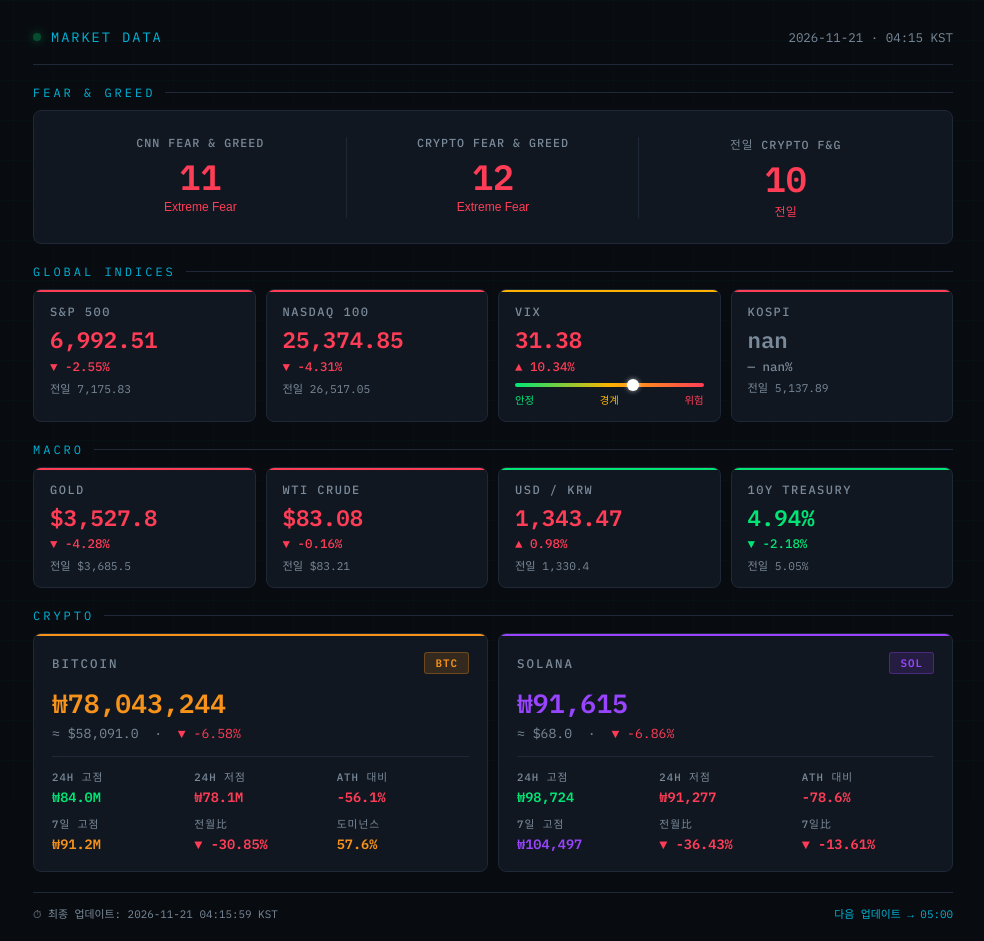
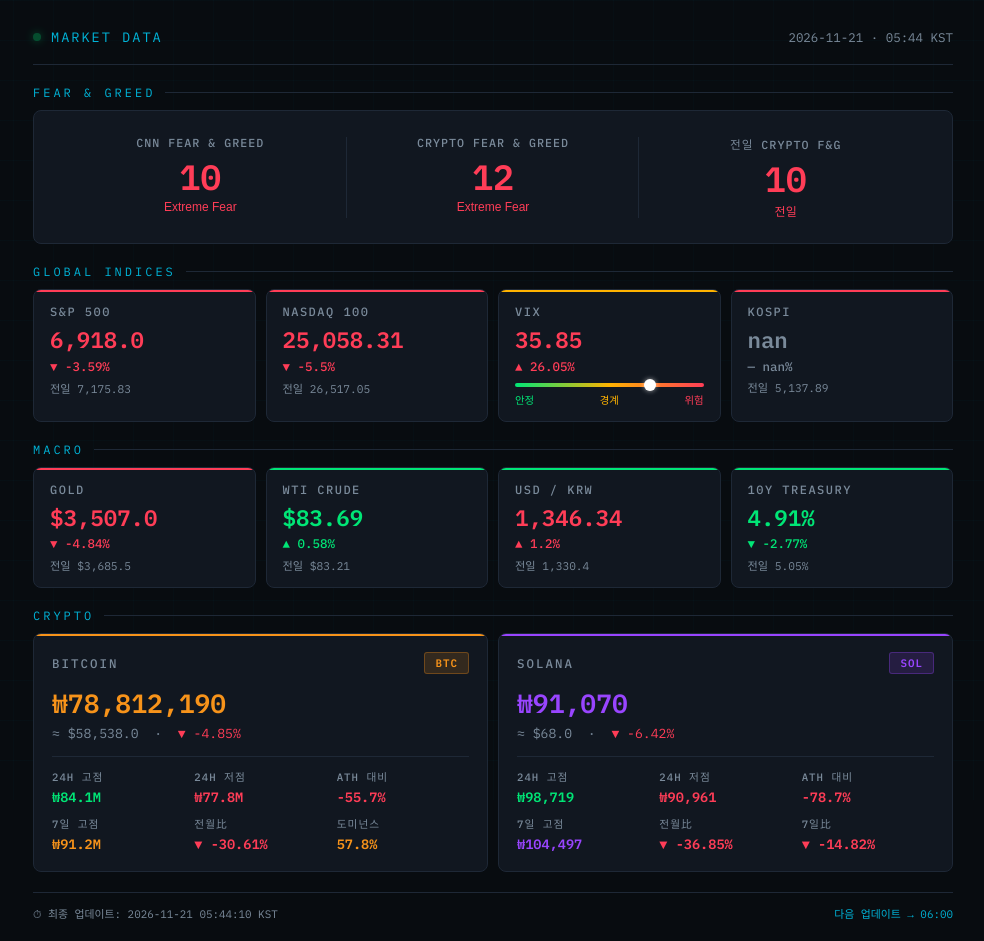
Before and after one commit to lundonhong-hub/my-market-data, a plain HTML site: page index.html in a window 1280 px wide. Shown: the whole page, without its empty margins (147-1131 px from the left). Drawn offline with Linux system fonts and the light colour scheme; a web font is replaced by a local one.

Commit message:
data update: 2026-11-20 20:44 KST

```diff
--- a/index.html
+++ b/index.html
@@ -4,7 +4,7 @@
 <meta charset="UTF-8">
 <meta name="viewport" content="width=device-width, initial-scale=1.0">
 <meta http-equiv="refresh" content="3600">
-<title>Market Data · 2026-11-21 04:15:59</title>
+<title>Market Data · 2026-11-21 05:44:10</title>
 <style>
   @import url('https://fonts.googleapis.com/css2?family=IBM+Plex+Mono:wght@400;500;600&family=IBM+Plex+Sans+KR:wght@400;500;600&display=swap');
   :root {
@@ -76,7 +76,7 @@
 
   <div class="header">
     <div class="header-left"><div class="dot"></div><div class="htitle">Market Data</div></div>
-    <div class="htime">2026-11-21 · 04:15 KST</div>
+    <div class="htime">2026-11-21 · 05:44 KST</div>
   </div>
 
   <!-- 공포탐욕 -->
@@ -84,7 +84,7 @@
   <div class="fg-box">
     <div class="fg-item">
       <div class="fg-lbl">CNN Fear &amp; Greed</div>
-      <div class="fg-val" style="color:#ff3d57">11</div>
+      <div class="fg-val" style="color:#ff3d57">10</div>
       <div class="fg-txt" style="color:#ff3d57">Extreme Fear</div>
     </div>
     <div class="fg-item">
@@ -104,21 +104,21 @@
   <div class="g4" style="margin-bottom:20px">
     <div class="card d d1">
       <div class="clbl">S&amp;P 500</div>
-      <div class="cval" style="color:#ff3d57">6,992.51</div>
-      <div class="cchg" style="color:#ff3d57">▼ -2.55%</div>
+      <div class="cval" style="color:#ff3d57">6,918.0</div>
+      <div class="cchg" style="color:#ff3d57">▼ -3.59%</div>
       <div class="csub">전일 7,175.83</div>
     </div>
     <div class="card d d2">
       <div class="clbl">NASDAQ 100</div>
-      <div class="cval" style="color:#ff3d57">25,374.85</div>
-      <div class="cchg" style="color:#ff3d57">▼ -4.31%</div>
+      <div class="cval" style="color:#ff3d57">25,058.31</div>
+      <div class="cchg" style="color:#ff3d57">▼ -5.5%</div>
       <div class="csub">전일 26,517.05</div>
     </div>
     <div class="card w d3">
       <div class="clbl">VIX</div>
-      <div class="cval" style="color:#ff3d57">31.38</div>
-      <div class="cchg" style="color:#ff3d57">▲ 10.34%</div>
-      <div class="vix-bar"><div class="vix-mk" style="left:62.75999999999999%"></div></div>
+      <div class="cval" style="color:#ff3d57">35.85</div>
+      <div class="cchg" style="color:#ff3d57">▲ 26.05%</div>
+      <div class="vix-bar"><div class="vix-mk" style="left:71.7%"></div></div>
       <div class="vix-lbl"><span style="color:var(--up)">안정</span><span style="color:var(--warn)">경계</span><span style="color:var(--down)">위험</span></div>
     </div>
     <div class="card d d4">
@@ -134,26 +134,26 @@
   <div class="g4" style="margin-bottom:20px">
     <div class="card d d5">
       <div class="clbl">Gold</div>
-      <div class="cval" style="color:#ff3d57">$3,527.8</div>
-      <div class="cchg" style="color:#ff3d57">▼ -4.28%</div>
+      <div class="cval" style="color:#ff3d57">$3,507.0</div>
+      <div class="cchg" style="color:#ff3d57">▼ -4.84%</div>
       <div class="csub">전일 $3,685.5</div>
     </div>
-    <div class="card d d6">
+    <div class="card u d6">
       <div class="clbl">WTI Crude</div>
-      <div class="cval" style="color:#ff3d57">$83.08</div>
-      <div class="cchg" style="color:#ff3d57">▼ -0.16%</div>
+      <div class="cval" style="color:#00e676">$83.69</div>
+      <div class="cchg" style="color:#00e676">▲ 0.58%</div>
       <div class="csub">전일 $83.21</div>
     </div>
     <div class="card u d7">
       <div class="clbl">USD / KRW</div>
-      <div class="cval" style="color:#ff3d57">1,343.47</div>
-      <div class="cchg" style="color:#ff3d57">▲ 0.98%</div>
+      <div class="cval" style="color:#ff3d57">1,346.34</div>
+      <div class="cchg" style="color:#ff3d57">▲ 1.2%</div>
       <div class="csub">전일 1,330.4</div>
     </div>
     <div class="card u d8">
       <div class="clbl">10Y Treasury</div>
-      <div class="cval" style="color:#00e676">4.94%</div>
-      <div class="cchg" style="color:#00e676">▼ -2.18%</div>
+      <div class="cval" style="color:#00e676">4.91%</div>
+      <div class="cchg" style="color:#00e676">▼ -2.77%</div>
       <div class="csub">전일 5.05%</div>
     </div>
   </div>
@@ -166,15 +166,15 @@
         <div class="cc-nm">Bitcoin</div>
         <div class="badge btc-b">BTC</div>
       </div>
-      <div class="cc-price" style="color:var(--btc)">₩78,043,244</div>
-      <div class="cc-usd">≈ $58,091.0 &nbsp;·&nbsp; <span style="color:#ff3d57">▼ -6.58%</span></div>
+      <div class="cc-price" style="color:var(--btc)">₩78,812,190</div>
+      <div class="cc-usd">≈ $58,538.0 &nbsp;·&nbsp; <span style="color:#ff3d57">▼ -4.85%</span></div>
       <div class="cc-meta">
-        <div><div class="ml">24h 고점</div><div class="mv" style="color:var(--up)">₩84.0M</div></div>
-        <div><div class="ml">24h 저점</div><div class="mv" style="color:var(--down)">₩78.1M</div></div>
-        <div><div class="ml">ATH 대비</div><div class="mv" style="color:var(--down)">-56.1%</div></div>
+        <div><div class="ml">24h 고점</div><div class="mv" style="color:var(--up)">₩84.1M</div></div>
+        <div><div class="ml">24h 저점</div><div class="mv" style="color:var(--down)">₩77.8M</div></div>
+        <div><div class="ml">ATH 대비</div><div class="mv" style="color:var(--down)">-55.7%</div></div>
         <div><div class="ml">7일 고점</div><div class="mv" style="color:var(--btc)">₩91.2M</div></div>
-        <div><div class="ml">전월比</div><div class="mv" style="color:#ff3d57">▼ -30.85%</div></div>
-        <div><div class="ml">도미넌스</div><div class="mv" style="color:var(--btc)">57.6%</div></div>
+        <div><div class="ml">전월比</div><div class="mv" style="color:#ff3d57">▼ -30.61%</div></div>
+        <div><div class="ml">도미넌스</div><div class="mv" style="color:var(--btc)">57.8%</div></div>
       </div>
     </div>
     <div class="cc sol d9">
@@ -182,22 +182,22 @@
         <div class="cc-nm">Solana</div>
         <div class="badge sol-b">SOL</div>
       </div>
-      <div class="cc-price" style="color:var(--sol)">₩91,615</div>
-      <div class="cc-usd">≈ $68.0 &nbsp;·&nbsp; <span style="color:#ff3d57">▼ -6.86%</span></div>
+      <div class="cc-price" style="color:var(--sol)">₩91,070</div>
+      <div class="cc-usd">≈ $68.0 &nbsp;·&nbsp; <span style="color:#ff3d57">▼ -6.42%</span></div>
       <div class="cc-meta">
-        <div><div class="ml">24h 고점</div><div class="mv" style="color:var(--up)">₩98,724</div></div>
-        <div><div class="ml">24h 저점</div><div class="mv" style="color:var(--down)">₩91,277</div></div>
-        <div><div class="ml">ATH 대비</div><div class="mv" style="color:var(--down)">-78.6%</div></div>
+        <div><div class="ml">24h 고점</div><div class="mv" style="color:var(--up)">₩98,719</div></div>
+        <div><div class="ml">24h 저점</div><div class="mv" style="color:var(--down)">₩90,961</div></div>
+        <div><div class="ml">ATH 대비</div><div class="mv" style="color:var(--down)">-78.7%</div></div>
         <div><div class="ml">7일 고점</div><div class="mv" style="color:var(--sol)">₩104,497</div></div>
-        <div><div class="ml">전월比</div><div class="mv" style="color:#ff3d57">▼ -36.43%</div></div>
-        <div><div class="ml">7일比</div><div class="mv" style="color:#ff3d57">▼ -13.61%</div></div>
+        <div><div class="ml">전월比</div><div class="mv" style="color:#ff3d57">▼ -36.85%</div></div>
+        <div><div class="ml">7일比</div><div class="mv" style="color:#ff3d57">▼ -14.82%</div></div>
       </div>
     </div>
   </div>
 
   <div class="ubar">
-    <div class="utxt">⏱ 최종 업데이트: 2026-11-21 04:15:59 KST</div>
-    <div class="unxt">다음 업데이트 → 05:00</div>
+    <div class="utxt">⏱ 최종 업데이트: 2026-11-21 05:44:10 KST</div>
+    <div class="unxt">다음 업데이트 → 06:00</div>
   </div>
 
 </div>
```
